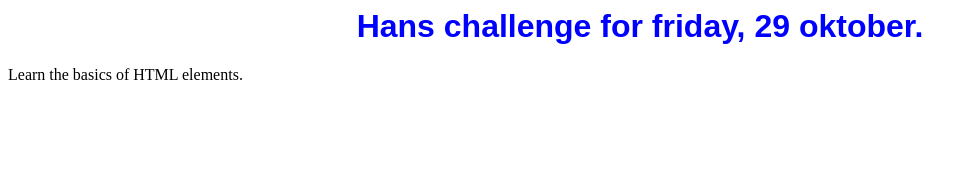
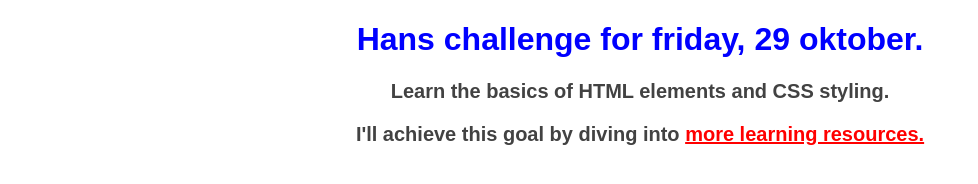
Before and after one commit to hansterhorst/100Days, a plain HTML site: page 01-html-css-basics-1/index.html in a window 1280 px wide. Shown: the whole page, without its empty margins (0-978 px from the left). Drawn offline with Linux system fonts and the light colour scheme.

Commit message:
Day 3 Learn more about CSS styling and HTML document formatting.

```diff
--- a/01-html-css-basics-1/index.html
+++ b/01-html-css-basics-1/index.html
@@ -1,4 +1,41 @@
-<h1 style="font-family: sans-serif; text-align: center; color: blue">
-   Hans challenge for friday, 29 oktober.
-</h1>
-<p>Learn the basics of HTML elements.</p>
+<!-- HTML5 version-->
+<!DOCTYPE html>
+
+<!-- Root element-->
+<html lang="nl-NL">
+
+   <!-- Page metadata-->
+   <head>
+      <title>HTML & CSS basics</title>
+      <!-- style tag-->
+      <style>
+          p {
+              font-family: sans-serif;
+              color: #424242;
+              font-weight: bolder;
+              font-size: 20px;
+              text-align: center;
+          }
+
+          a {
+              color: red;
+          }
+      </style>
+
+   </head>
+
+   <!-- Page content-->
+   <body>
+
+      <!-- inline style attribute-->
+      <h1 style="font-family: sans-serif; text-align: center; color: blue">
+         Hans challenge for friday, 29 oktober.
+      </h1>
+      <p>Learn the basics of HTML elements and CSS styling.</p>
+      <p>
+         I'll achieve this goal by diving into
+         <a href="https://www.google.com">more learning resources.</a>
+      </p>
+
+   </body>
+</html>
```
